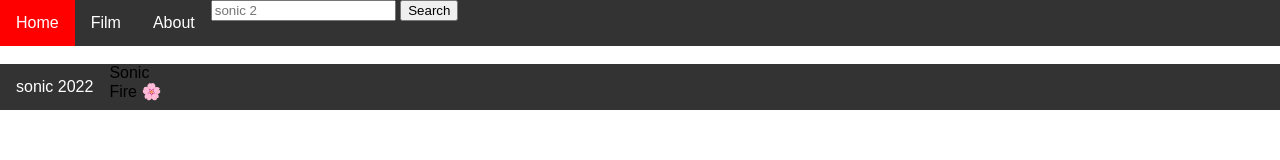
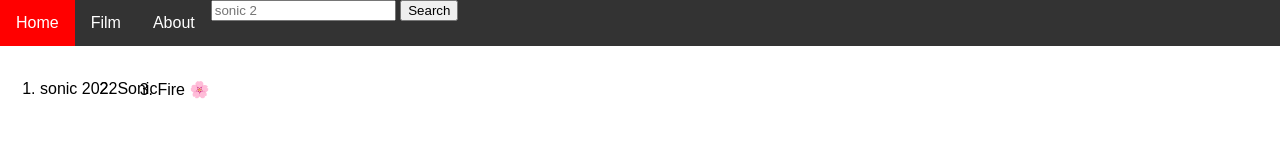
Before and after one commit to DARKCRIME1/Fire, a website: page page/english.html in a window 1280 px wide. Drawn offline with Linux system fonts and the light colour scheme.

Commit message:
Update english.html

```diff
--- a/page/english.html
+++ b/page/english.html
@@ -21,26 +21,24 @@
       <a href="sinhala">Sinhala</a>
       <a href="english">English</a>
       <a href="tamil">Tamil</a>
-    </div>
-    <li><a href="about">About</a></li
+    </div></li>
+    <li><a href="about">About</a></li>
     <li class="search-container">
-
-
       <form action="/home">
       <input id="myInput" type="text" placeholder="sonic 2" name="search">
       <button type="submit">Search</button>
     </form>
 
   </li>
-  </li>
+
 </ul><br>
 
        <div id="list">
-           <ul>
-               <li><a href="https://fire-movies.herokuapp.com/">sonic 2022</a></li>
-               <li>Sonic</li><br>
+           <ol>
+               <li>sonic 2022</li>
+               <li>Sonic</li>
                <li>Fire 🌸</li>
-           </ul>
+           </ol>
        </div>
 
       </body>
```
